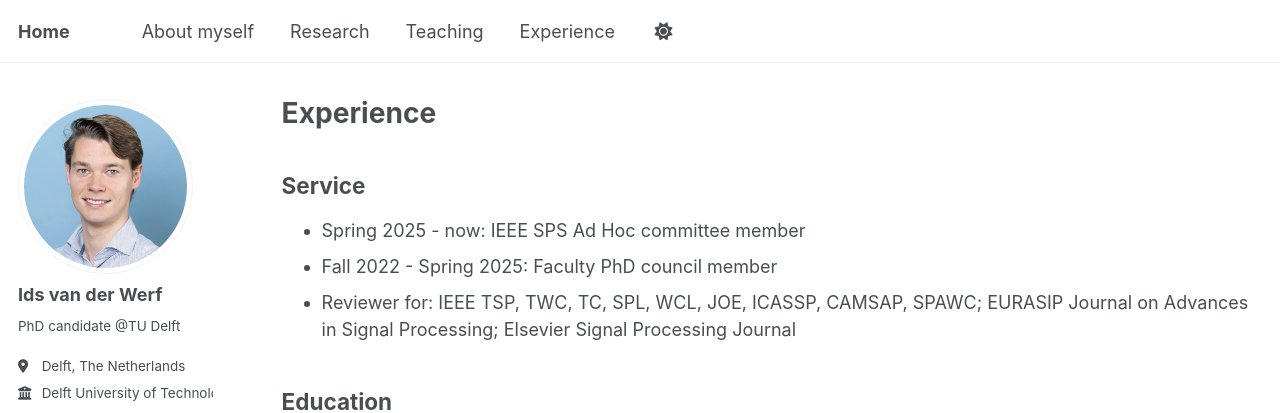
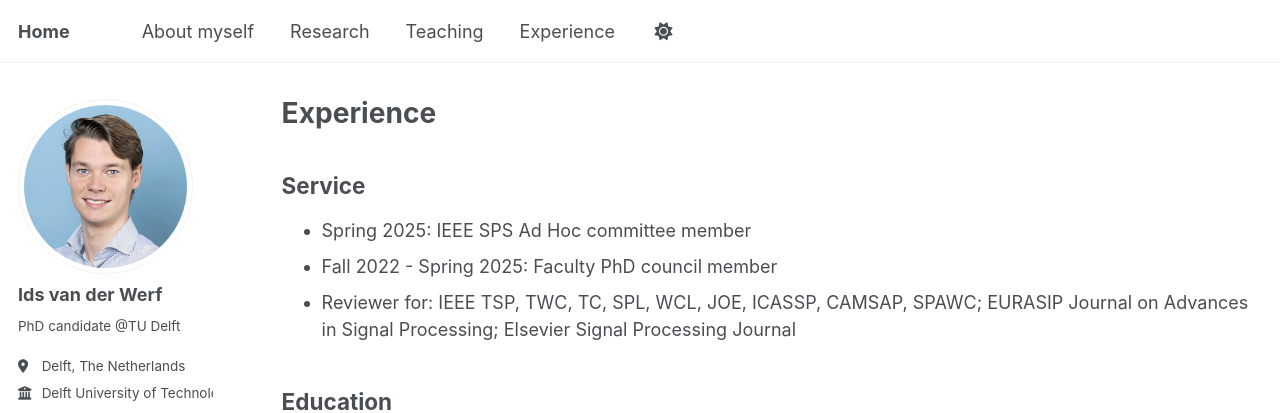
Before and after one commit to idsvanderwerf/idsvanderwerf.github.io, a Jekyll site: the page built from _pages/experience.md, in a window 1280 px wide. Shown: the top 413 px of the page. Built offline with Jekyll 4.4.1, drawn with Linux system fonts in a browser that asks for light colours; some web fonts are replaced; a script that is not in the unit is left out.

Commit message:
Update experience page

```diff
--- a/_pages/experience.md
+++ b/_pages/experience.md
@@ -9,7 +9,7 @@ author_profile: true
 
 
 ## Service
-* Spring 2025 - now: IEEE SPS Ad Hoc committee member
+* Spring 2025: IEEE SPS Ad Hoc committee member
 * Fall 2022 - Spring 2025: Faculty PhD council member
 * Reviewer for: IEEE TSP, TWC, TC, SPL, WCL, JOE, ICASSP, CAMSAP, SPAWC; EURASIP Journal on Advances in Signal Processing; Elsevier Signal Processing Journal
 
```
